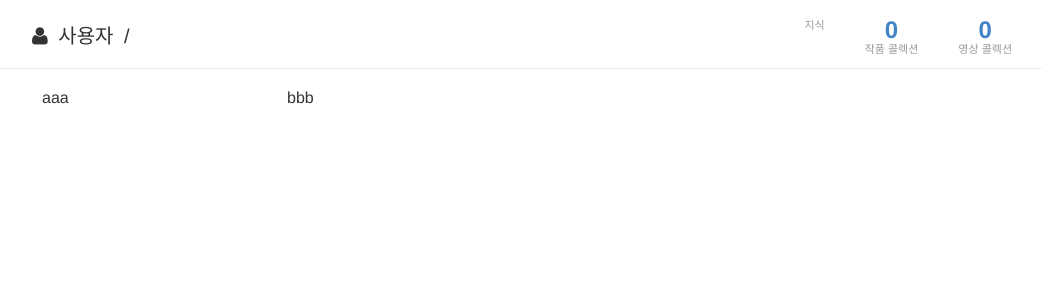
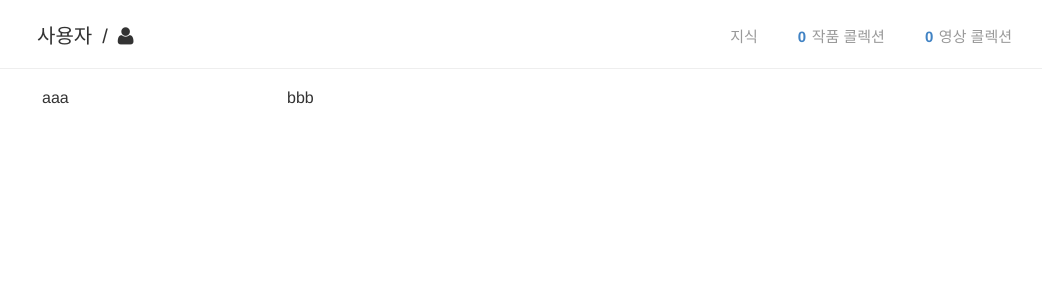
Before and after one commit to jeyraof/orgame, a Django app: template orgame/templates/member/collection.html in a window 1280 px wide. Shown: the part 49-349 px from the top of the page, without its empty margins (118-1160 px from the left). Run offline with Django 3.2, Linux system fonts and the light colour scheme; the template is opened without the code that fills it, so the values that code supplies are empty.

Commit message:
More and more styling

```diff
--- a/orgame/static/less/common.css
+++ b/orgame/static/less/common.css
@@ -135,6 +135,10 @@ dl.form input[type=text] {
   background-repeat: repeat-x;
   border-color: #5ca941;
 }
+.minibutton {
+  padding: 0 10px;
+  line-height: 24px;
+}
 .column-set {
   clear: both;
   overflow: hidden;
@@ -214,19 +218,29 @@ dl.form input[type=text] {
   line-height: 28px;
   font-size: 20px;
   font-weight: normal;
+  clear: both;
+  overflow: hidden;
+}
+#content .page-head h1 > span,
+#content .page-head h1 > a {
+  float: left;
+  line-height: 28px;
+}
+#content .page-head h1 .fa {
+  line-height: 24px;
 }
 #content .page-head h1 .category {
   margin-left: 5px;
 }
 #content .page-head h1 .divider {
-  margin: 0 5px;
+  margin: 0 10px;
 }
 #content .page-head h1 a.target {
   color: #4183c4;
   font-weight: bold;
 }
 .page-head .collection .cl-nav {
-  margin: -4px -20px 0 0;
+  margin: -1px -20px -2px 0;
   padding: 0;
   list-style: none;
 }
@@ -239,15 +253,43 @@ dl.form input[type=text] {
   padding: 0 20px;
 }
 .page-head .collection .cl-nav .cl-nav-item .count {
-  display: block;
   font-weight: bold;
-  font-size: 24px;
+  font-size: 15px;
   line-height: 1;
   color: #4183c4;
 }
 .page-head .collection .cl-nav .cl-nav-item .title {
-  display: block;
   color: #999999;
-  font-size: 11px;
-  line-height: 15px;
+  font-size: 15px;
+  line-height: 1;
 }
+.page-head .series .divider {
+  margin: 0 2px;
+}
+.page-head .series > span,
+.page-head .series > a {
+  float: left;
+}
+.page-head .series .new-series-form {
+  float: left;
+}
+.page-head .series .new-series-form input[type=text] {
+  float: left;
+  position: relative;
+  width: 150px;
+  min-height: 24px;
+  padding: 4px 20px 4px 8px;
+  font-size: 12px;
+  font-weight: normal;
+}
+.page-head .series .new-series-form .button {
+  margin: 0 0 0 10px;
+  line-height: 23px;
+  float: left;
+}
+.episode-list {
+  list-style: none;
+}
+.episode-list .new-episode-form label {
+  font-weight: normal;
+}
--- a/orgame/static/less/common.less
+++ b/orgame/static/less/common.less
@@ -65,12 +65,23 @@
       line-height: 28px;
       font-size: 20px;
       font-weight: normal;
+      clear: both;
+      overflow: hidden;
+
+      >span, >a {
+        float: left;
+        line-height: 28px;
+      }
+
+      .fa {
+        line-height: 24px;
+      }
 
       .category {
         margin-left: 5px;
       }
       .divider {
-        margin: 0 5px;
+        margin: 0 10px;
       }
       a.target {
         color: #4183c4;
@@ -81,3 +92,4 @@
 }
 
 @import "member.less";
+@import "series.less";
--- a/orgame/static/less/global.less
+++ b/orgame/static/less/global.less
@@ -144,6 +144,11 @@ dl.form {
   }
 }
 
+.minibutton {
+  padding: 0 10px;
+  line-height: 24px;
+}
+
 .column-set {
   clear: both;
   overflow: hidden;
--- a/orgame/static/less/member.less
+++ b/orgame/static/less/member.less
@@ -1,7 +1,7 @@
 .page-head {
   .collection {
     .cl-nav {
-      margin: -4px -20px 0 0;
+      margin: -1px -20px -2px 0;
       padding: 0;
       list-style: none;
 
@@ -15,18 +15,16 @@
         }
 
         .count {
-          display: block;
           font-weight: bold;
-          font-size: 24px;
+          font-size: 15px;
           line-height: 1;
           color: #4183c4;
         }
 
         .title {
-          display: block;
           color: #999999;
-          font-size: 11px;
-          line-height: 15px;
+          font-size: 15px;
+          line-height: 1;
         }
       }
     }
```
